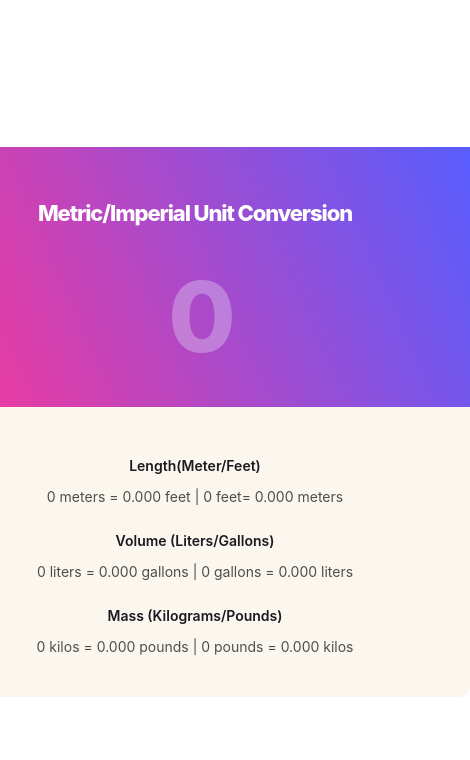
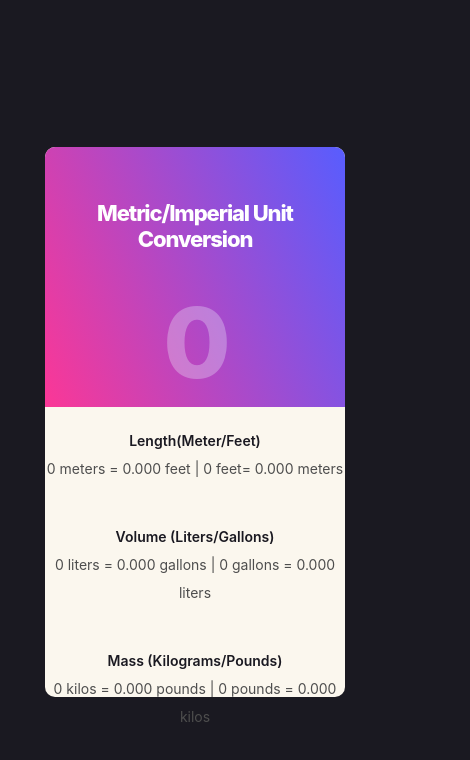
Before and after one commit to SheldonFam/Unit-Converter-, a plain HTML site: page index.html in a window 390 px wide. Shown: the whole page, 470 px wide, since content can reach past the window. Drawn offline with Linux system fonts and the light colour scheme.

Commit message:
first commit

```diff
--- a/index.html
+++ b/index.html
@@ -5,7 +5,7 @@
     <meta http-equiv="X-UA-Compatible" content="IE=edge" />
     <meta name="viewport" content="width=device-width, initial-scale=1.0" />
     <link rel="stylesheet" href="style.css" />
-    <title>Document</title>
+    <title>Unit Converter</title>
   </head>
   <body>
     <main class="container">
--- a/style.css
+++ b/style.css
@@ -5,6 +5,7 @@ body {
   display: flex;
   justify-content: center;
   align-items: center;
+  background-color: #1a1921;
 }
 
 .container {
@@ -18,7 +19,7 @@ body {
   display: block;
   height: 260px;
   width: 550px;
-  border-radius: 0px;
+  border-radius: 10px 10px 0 0;
   background: linear-gradient(246.26deg, #585dfe 0%, #fb3796 100%);
   margin: 0;
 }
@@ -38,13 +39,14 @@ body {
 .display-area input {
   border: 0;
   width: 300px;
-  background: 0;
+  background: none;
   font-family: Inter;
   font-weight: 800;
   font-size: 97.5723px;
   text-align: center;
   color: #ffffff;
   caret-color: rgba(255, 255, 255, 0.5);
+  display: block;
   margin-left: 130px;
 }
 
@@ -54,7 +56,6 @@ body {
 }
 
 .box {
-  margin: 50px;
   height: 290px;
 }
 
@@ -65,6 +66,7 @@ body {
   font-size: 14px;
   text-align: center;
   color: #1a1921;
+  margin: 0;
 }
 
 .box p {
@@ -74,11 +76,30 @@ body {
   font-size: 14px;
   text-align: center;
   color: #4e4e4e;
+  margin: 0;
 }
 
 .length-box,
 .volume-box,
 .mass-box {
-  margin-top: 27px;
-  margin-bottom: 27px;
+  line-height: 2;
+  padding-top: 20px;
+  padding-bottom: 20px;
 }
+
+@media (max-width: 400px) {
+  .container {
+    width: 300px;
+    max-height: 100vh;
+  }
+
+  .display-area {
+    width: 100%;
+  }
+  .display-area input {
+    margin: 0;
+  }
+  .box {
+    height: 200px;
+  }
+}
```
Also changed, not shown: 1 other file.
